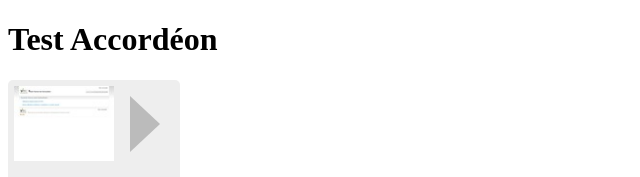
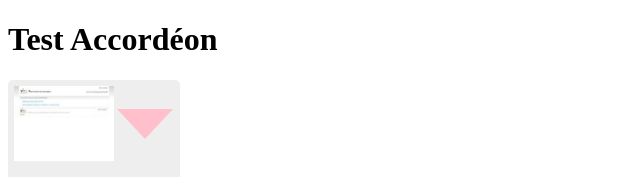
Before and after one commit to MMI-NFC-2026/sae105-r112-tp4-maheyr, a plain HTML site: page index.html in a window 1280 px wide. Shown: the top 177 px of the page, without its empty margins (0-640 px from the left). Drawn offline with Linux system fonts and the light colour scheme.

Commit message:
triangle : rotation et couleur à l'ouverture

```diff
--- a/src/css/components/accordeon.css
+++ b/src/css/components/accordeon.css
@@ -39,3 +39,8 @@ summary img {
   margin-right: 14px;
   transition: 0.5s;
 }
+
+.accordeon > details[open] > summary::after {
+  transform: rotate(90deg);
+  border-left-color: pink;
+}
```
